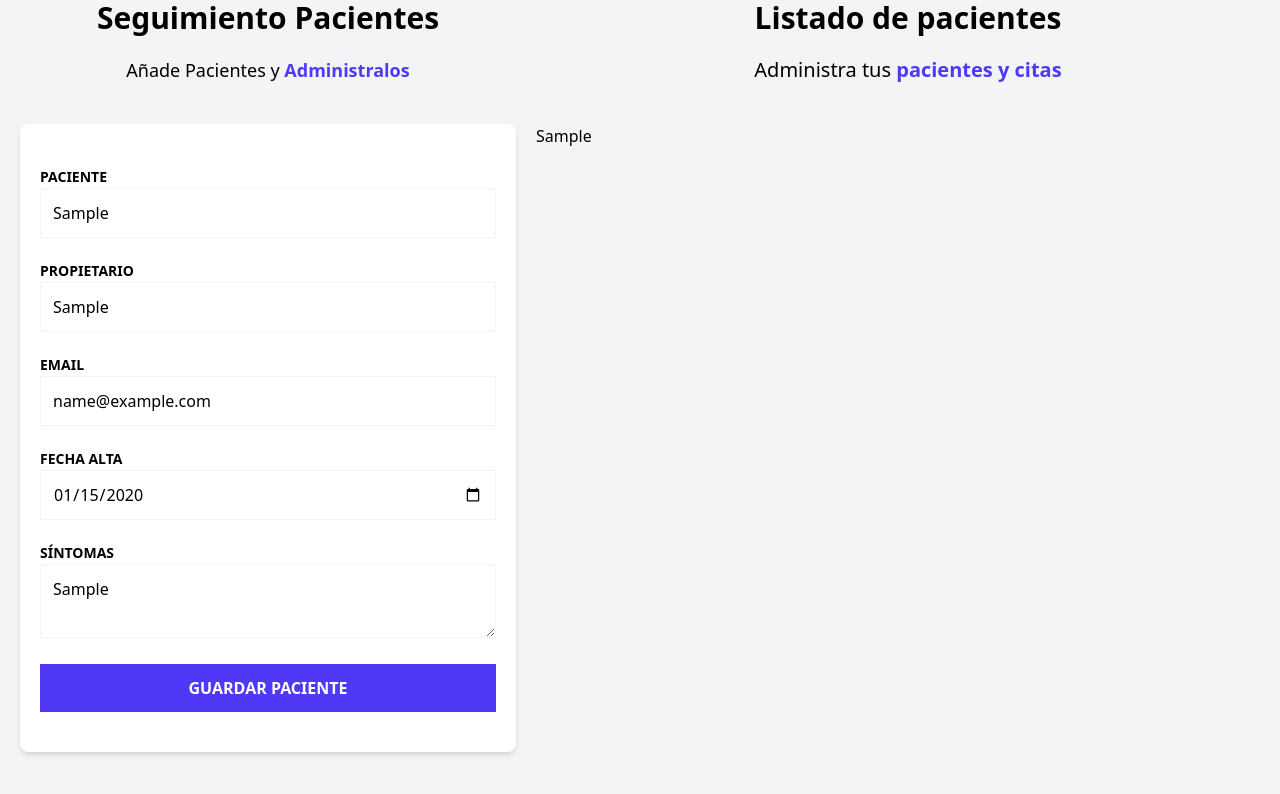
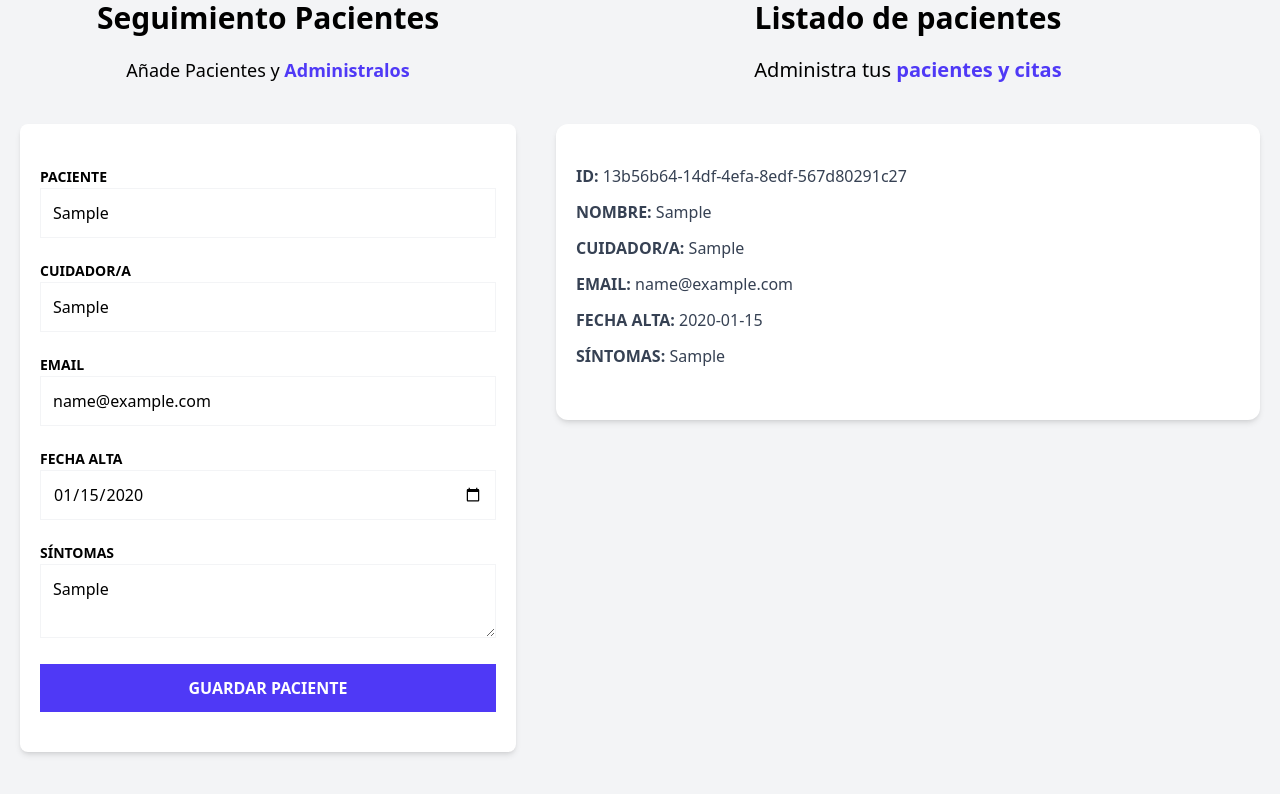
Before and after one commit to devAyyoub/pacientes-zustand, a React (Vite) app: page / in a window 1280 px wide. Both pictures are taken after typing "Sample", "Sample", "name@example.com", "2020-01-15", "Sample" into the empty fields and a click on the input "Guardar Paciente". Shown: the part 224-1018 px from the top of the page. Built offline with nearby package versions, Linux system fonts and the light colour scheme.

Commit message:
showing patient info

```diff
--- /dev/null
+++ b/src/components/PatientDetailItem.tsx
@@ -0,0 +1,12 @@
+type PatientDetailItemProps = {
+    label: string,
+    data: string
+}
+
+export default function PatientDetailItem({label, data} : PatientDetailItemProps) {
+  return (
+    <p className="font-bold mb-3 text-gray-700 uppercase">{label}: {''}
+            <span className="font-normal normal-case">{data}</span>
+        </p>
+  )
+}
--- a/src/components/PatientDetails.tsx
+++ b/src/components/PatientDetails.tsx
@@ -1,13 +1,19 @@
-import { Patient } from "../types"
+import { Patient } from "../types";
+import PatientDetailItem from "./PatientDetailItem";
 
 type PatientDetailsProps = {
-    patient: Patient
+  patient: Patient;
+};
+
+export default function PatientDetails({ patient }: PatientDetailsProps) {
+  return (
+    <div className="mx-5 my-10 px-5 py-10 bg-white shadow-md rounded-xl">
+      <PatientDetailItem label="ID" data={patient.id} />
+      <PatientDetailItem label="Nombre" data={patient.name} />
+      <PatientDetailItem label="Cuidador/a" data={patient.caretaker} />
+      <PatientDetailItem label="Email" data={patient.email} />
+      <PatientDetailItem label="Fecha Alta" data={patient.date.toString()} />
+      <PatientDetailItem label="Síntomas" data={patient.symptoms} />
+    </div>
+  );
 }
-
-export default function PatientDetails({patient} : PatientDetailsProps) {
-  return (
-    <div>
-        <p>{patient.name}</p>
-    </div>
-  )
-}
--- a/src/components/PatientForm.tsx
+++ b/src/components/PatientForm.tsx
@@ -48,7 +48,7 @@
 
         <div className="mb-5">
           <label htmlFor="caretaker" className="text-sm uppercase font-bold">
-            Propietario
+            Cuidador/a
           </label>
           <input
             id="caretaker"
```
